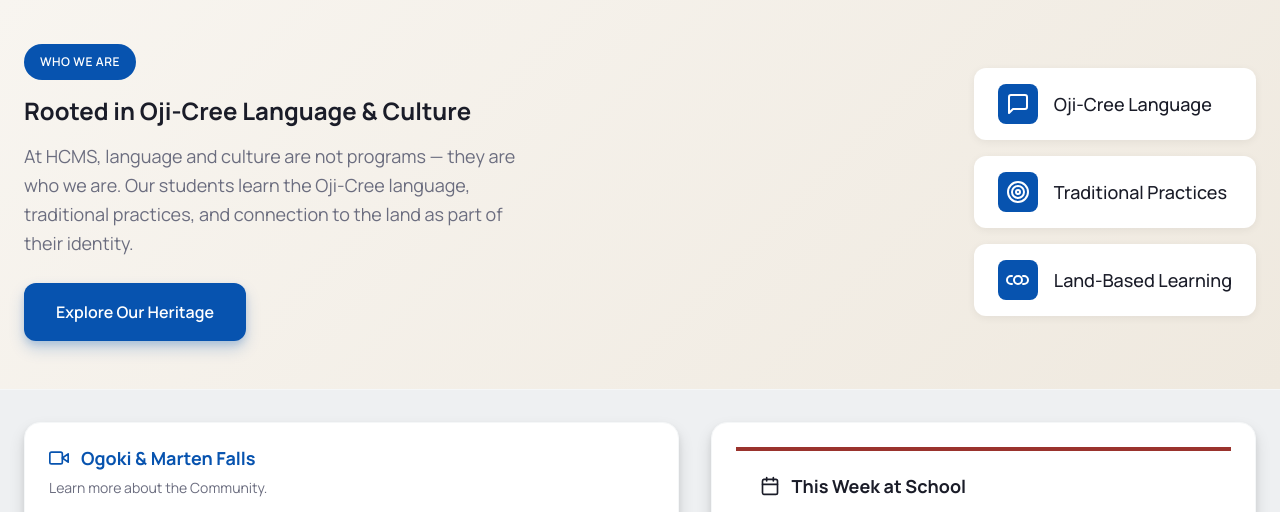
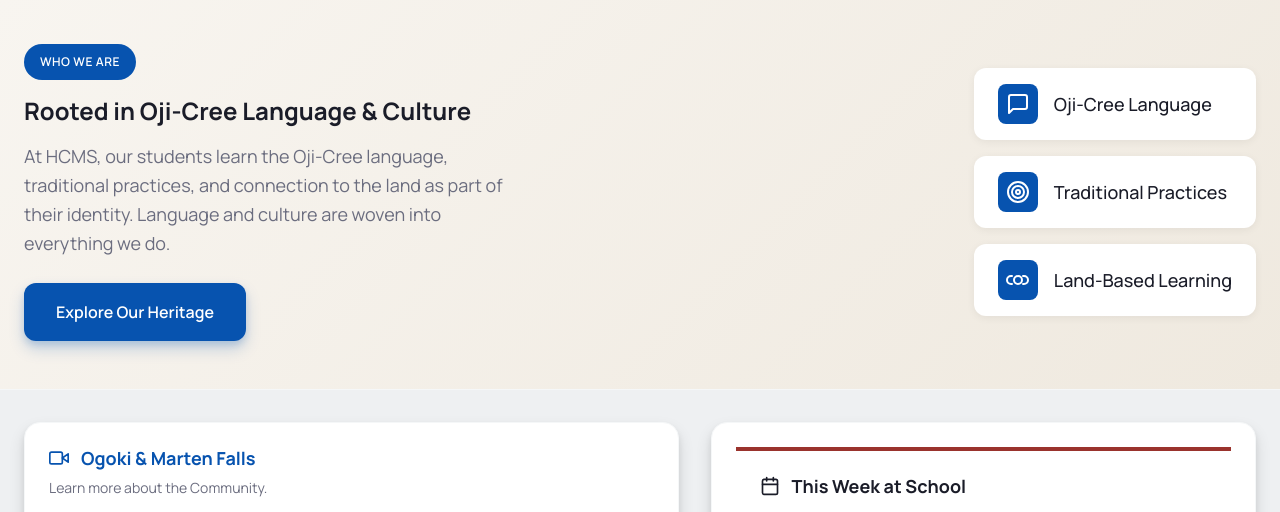
Before and after one commit to reckegabe58/HCMS, a Jekyll site: the page built from index.html, in a window 1280 px wide and 900 px high, scrolled down 574 px, cut to the strip 116-628 px from the top of the window. Built offline with Jekyll 4.4.1, drawn with Linux system fonts in a browser that asks for light colours.

Commit message:
Update heritage section text to be more direct
Revised the description to focus on what students learn rather than
stating what the program is not.

```diff
--- a/index.html
+++ b/index.html
@@ -61,7 +61,7 @@ title: Home
       <div class="heritage-banner-text">
         <span class="heritage-badge">Who We Are</span>
         <h2>Rooted in Oji-Cree Language & Culture</h2>
-        <p>At HCMS, language and culture are not programs — they are who we are. Our students learn the Oji-Cree language, traditional practices, and connection to the land as part of their identity.</p>
+        <p>At HCMS, our students learn the Oji-Cree language, traditional practices, and connection to the land as part of their identity. Language and culture are woven into everything we do.</p>
         <a href="{{ '/heritage/' | relative_url }}" class="btn btn-primary">Explore Our Heritage</a>
       </div>
       <div class="heritage-banner-features">
```
